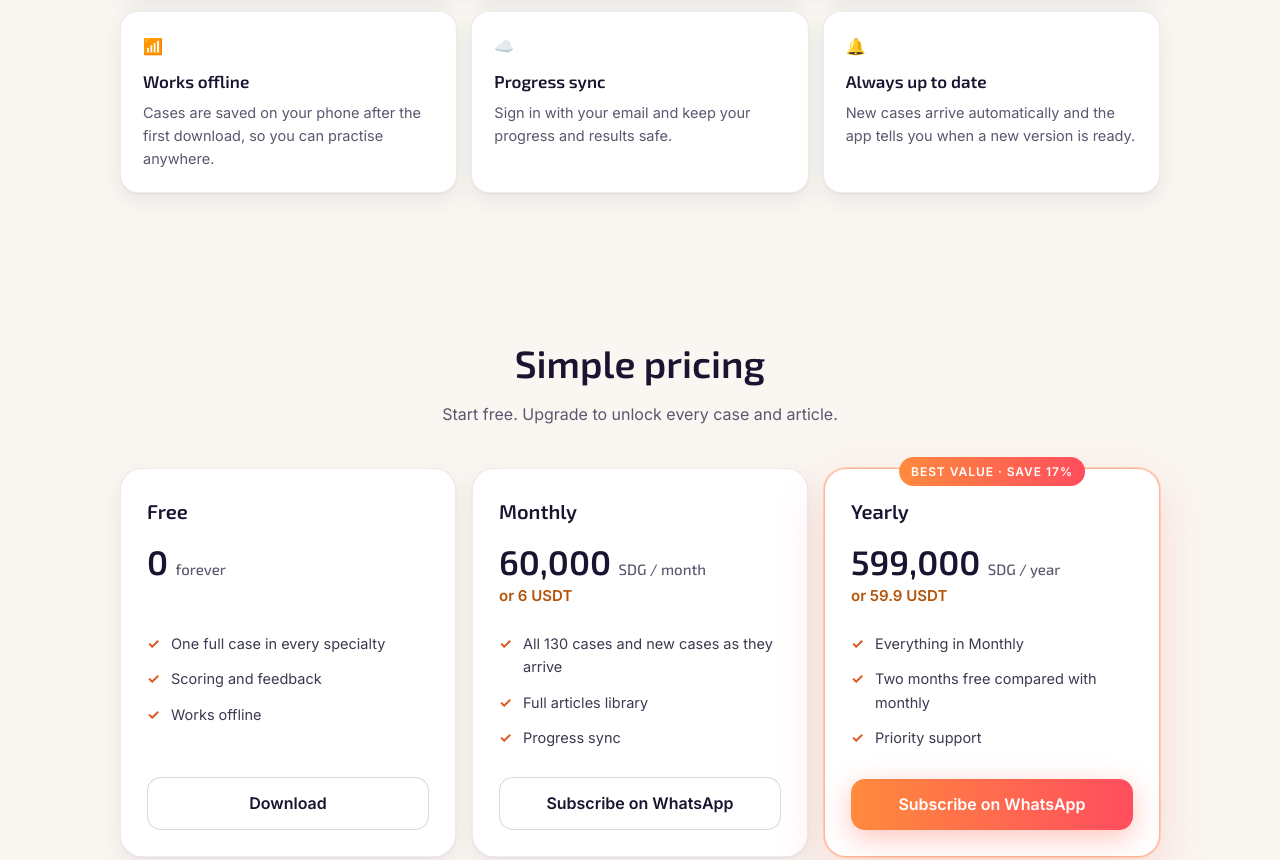
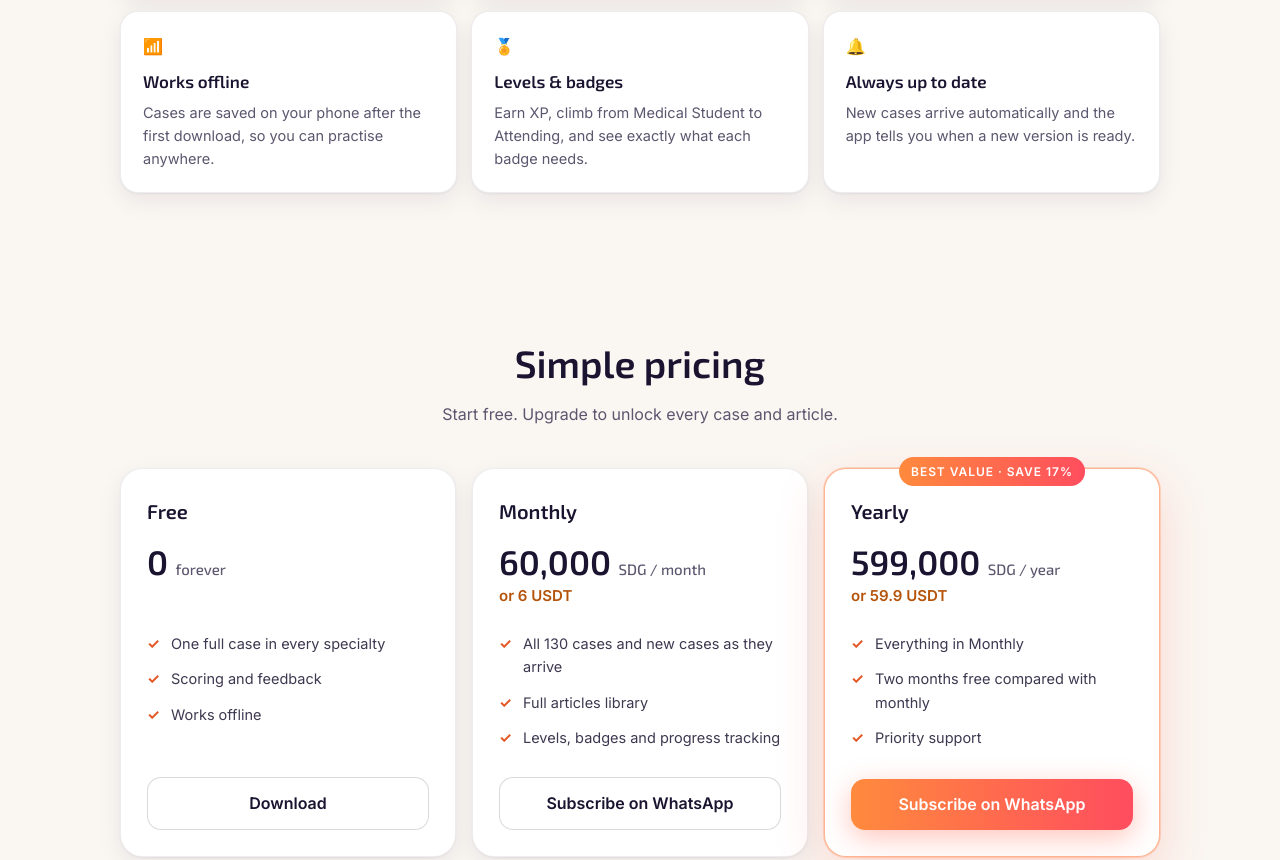
Before and after one commit to hagoalomadah747-creator/hakeem-mirror, a plain HTML site: page index.html in a window 1280 px wide. Shown: the part 2064-2924 px from the top of the page. Drawn offline with Linux system fonts and the light colour scheme.

Commit message:
Site: levels and badges instead of email progress sync
Co-Authored-By: Claude Opus 5.5 <noreply@anthropic.com>

```diff
--- a/index.html
+++ b/index.html
@@ -231,7 +231,7 @@
       <div class="feature">📚<h3>Articles library</h3><p>A review article for every case. Search by keyword or specialty and revise after each diagnosis.</p></div>
       <div class="feature">🖼️<h3>Clinical images</h3><p>ECGs, X-rays, scans and clinical photos from the original case reports.</p></div>
       <div class="feature">📶<h3>Works offline</h3><p>Cases are saved on your phone after the first download, so you can practise anywhere.</p></div>
-      <div class="feature">☁️<h3>Progress sync</h3><p>Sign in with your email and keep your progress and results safe.</p></div>
+      <div class="feature">🏅<h3>Levels &amp; badges</h3><p>Earn XP, climb from Medical Student to Attending, and see exactly what each badge needs.</p></div>
       <div class="feature">🔔<h3>Always up to date</h3><p>New cases arrive automatically and the app tells you when a new version is ready.</p></div>
     </div>
   </div>
@@ -252,7 +252,7 @@
         <h3>Monthly</h3>
         <div class="price">60,000 <small>SDG / month</small></div>
         <div class="alt">or 6 USDT</div>
-        <ul><li>All 130 cases and new cases as they arrive</li><li>Full articles library</li><li>Progress sync</li></ul>
+        <ul><li>All 130 cases and new cases as they arrive</li><li>Full articles library</li><li>Levels, badges and progress tracking</li></ul>
         <a class="btn btn-ghost" href="https://wa.me/249910981837?text=Hello%2C%20I%20would%20like%20the%20Hakeem%20monthly%20plan.">Subscribe on WhatsApp</a>
       </div>
       <div class="plan best">
```
